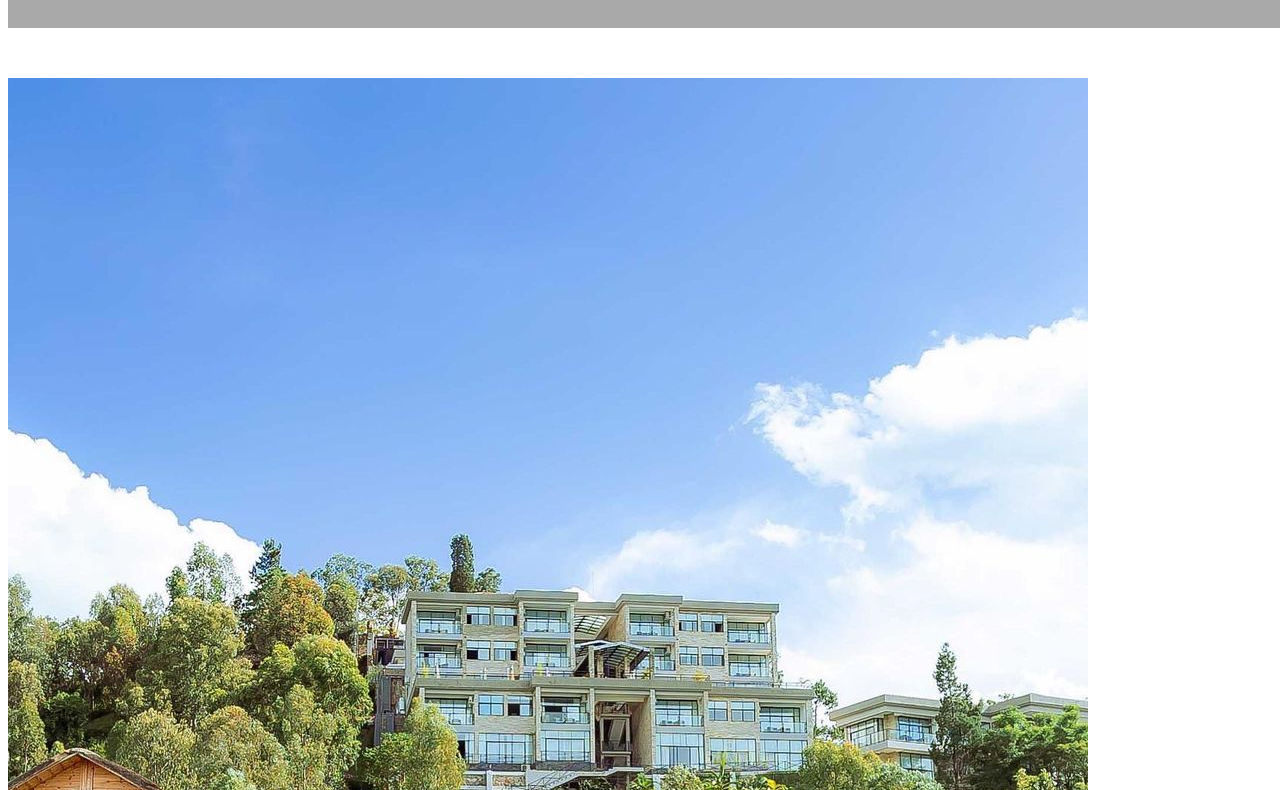
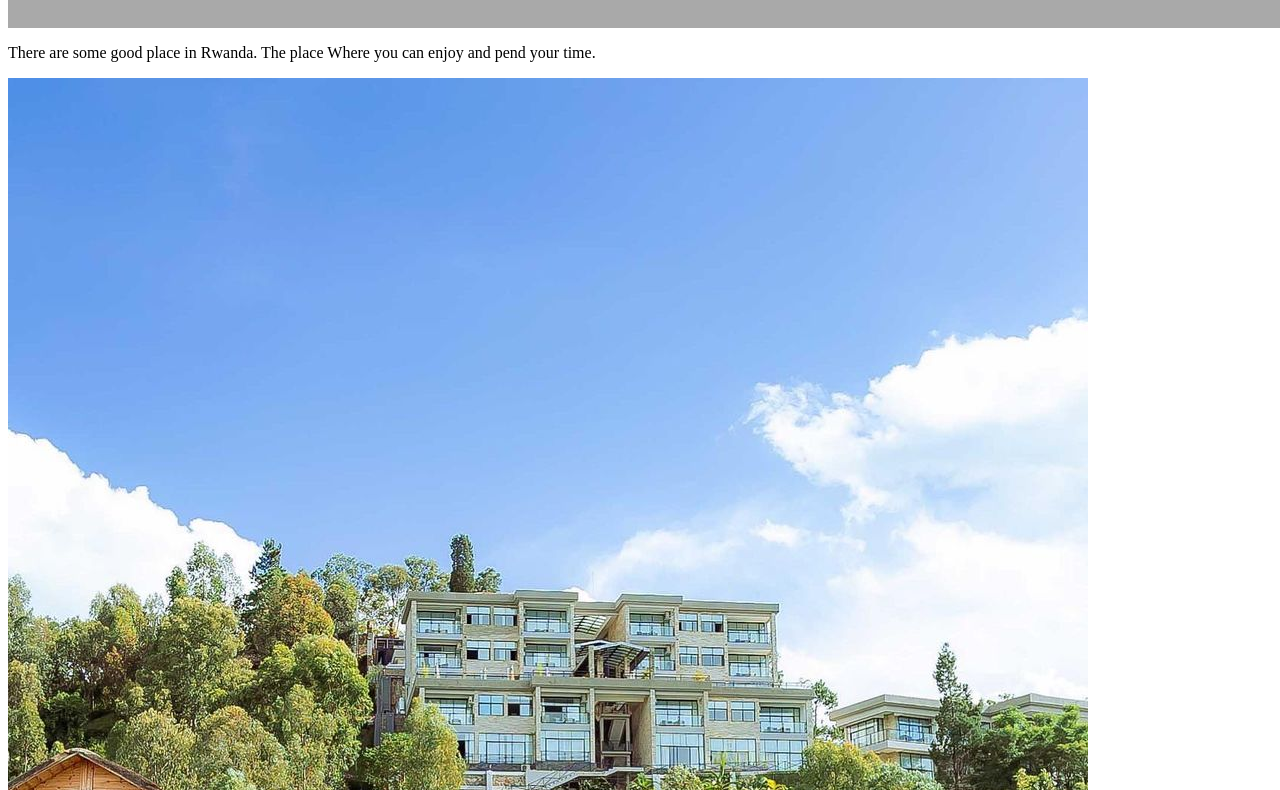
Before and after one commit to imbereyemaso/simple-project, a plain HTML site: page photo.html in a window 1280 px wide. Shown: the part 84-874 px from the top of the page. Drawn offline with Linux system fonts and the light colour scheme.

Commit message:
Update and rename photo.html to photo.html

```diff
--- a/photo.html
+++ b/photo.html
@@ -22,7 +22,7 @@
 }
 .p1{
              background-color:white;
-             Color:white;
+             Color:black;
              Font-size:×××-lager;
              Font-family:calbri;
 }
```
